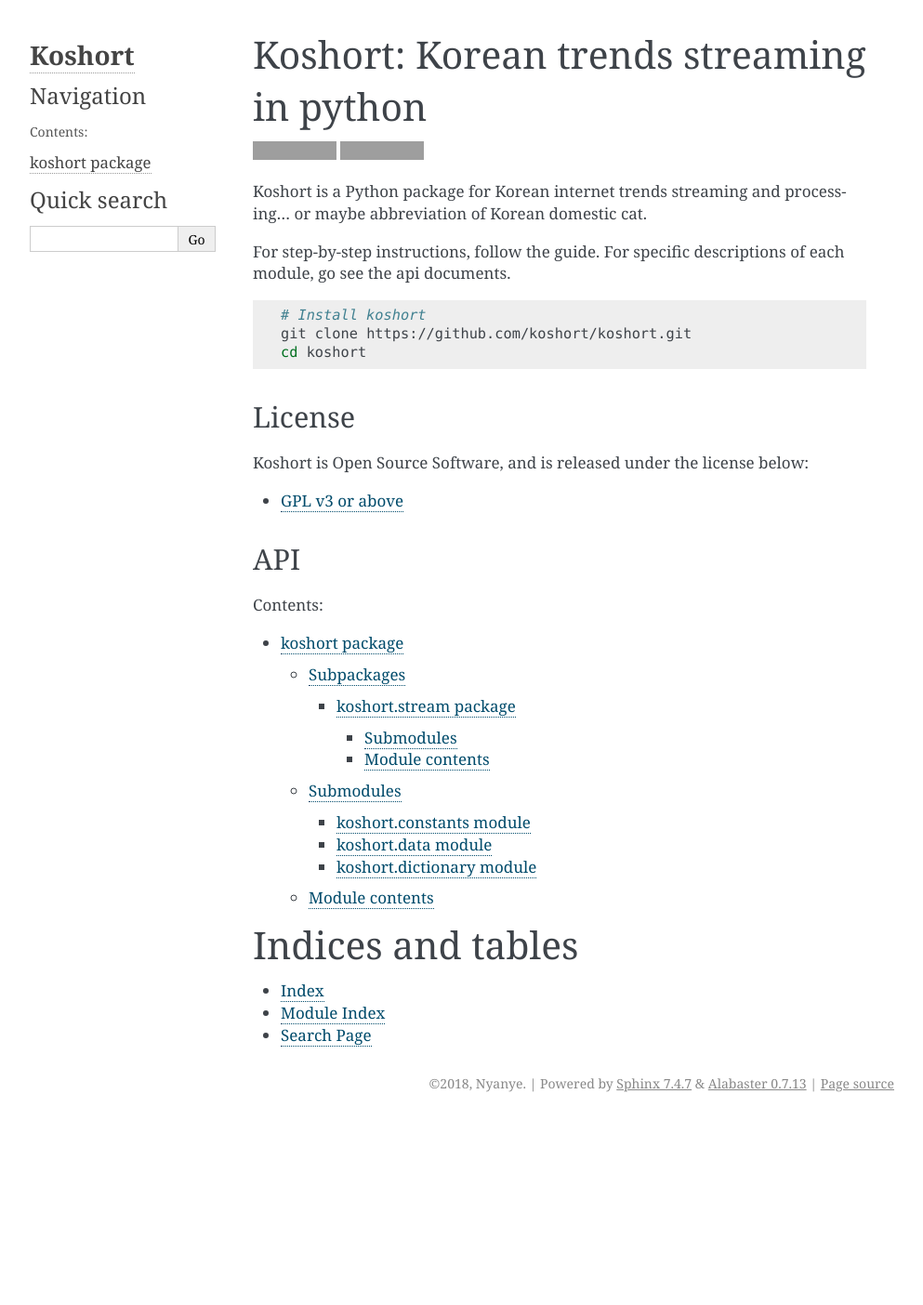
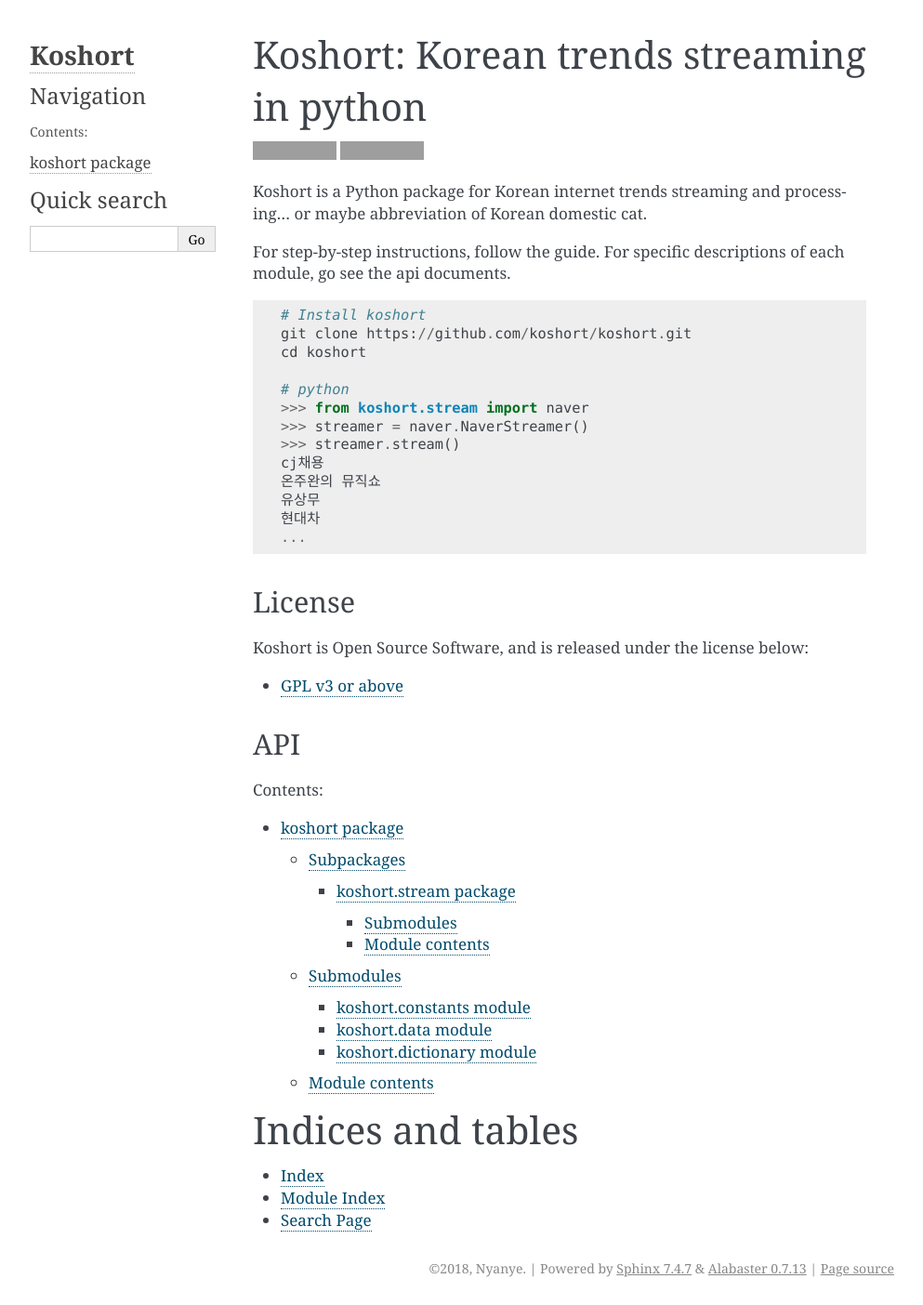
Before and after one commit to koshort/koshort, a Sphinx documentation site: the page built from docs/index.rst, in a window 1280 px wide. Shown: the whole page at 93% size, without its empty margins (148-1141 px from the left). Built offline with Sphinx 7.4.7, drawn with Linux system fonts in a browser that asks for light colours; the version number could not be read and is left out; before the commit the page ends 1205 px from its top, so only the background shows below that; grey boxes are pictures that could not be loaded.

Commit message:
Fix sourcecode:: block :cat:

```diff
--- a/docs/index.rst
+++ b/docs/index.rst
@@ -19,13 +19,13 @@
 For step-by-step instructions, follow the :ref:`guide`.
 For specific descriptions of each module, go see the api documents.
 
-.. sourcecode:: bash
+.. sourcecode:: python
 
     # Install koshort
     git clone https://github.com/koshort/koshort.git
     cd koshort
 
-.. sourcecode:: python
+    # python
     >>> from koshort.stream import naver
     >>> streamer = naver.NaverStreamer()
     >>> streamer.stream()
```
